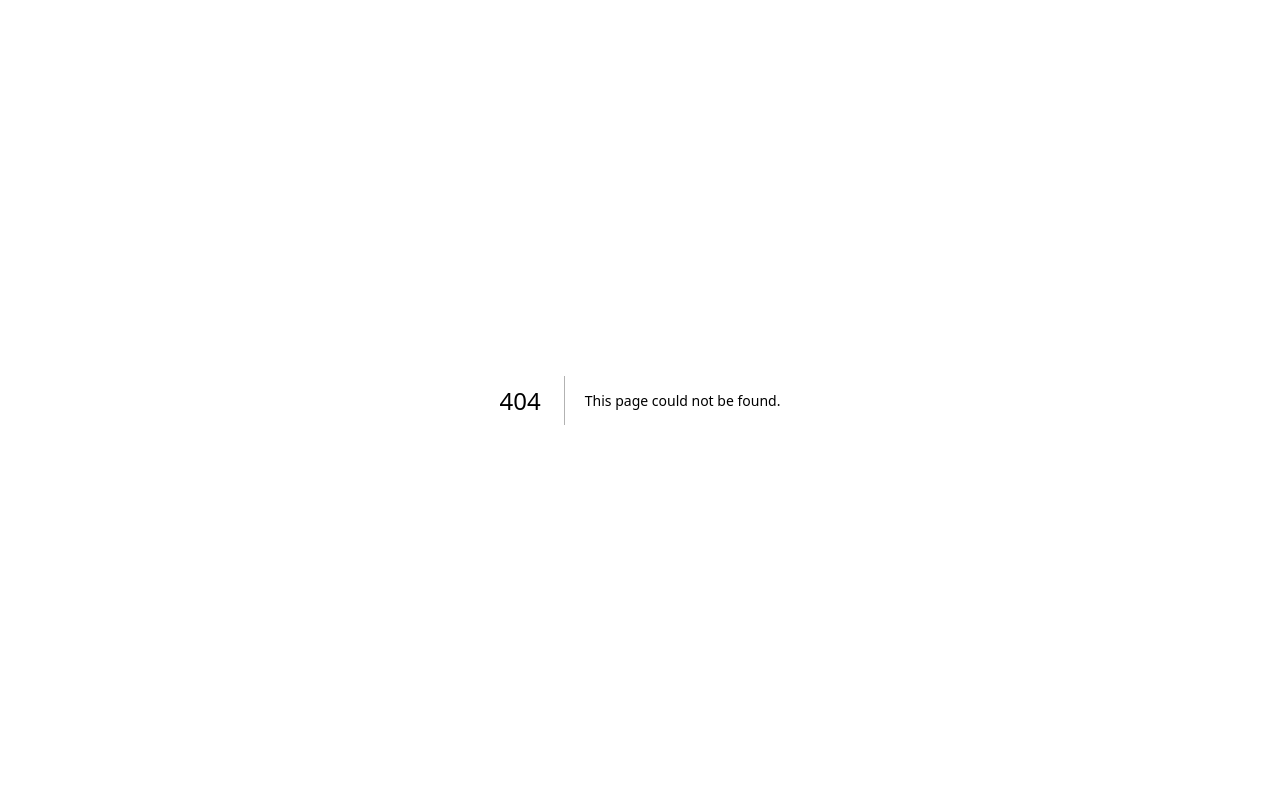
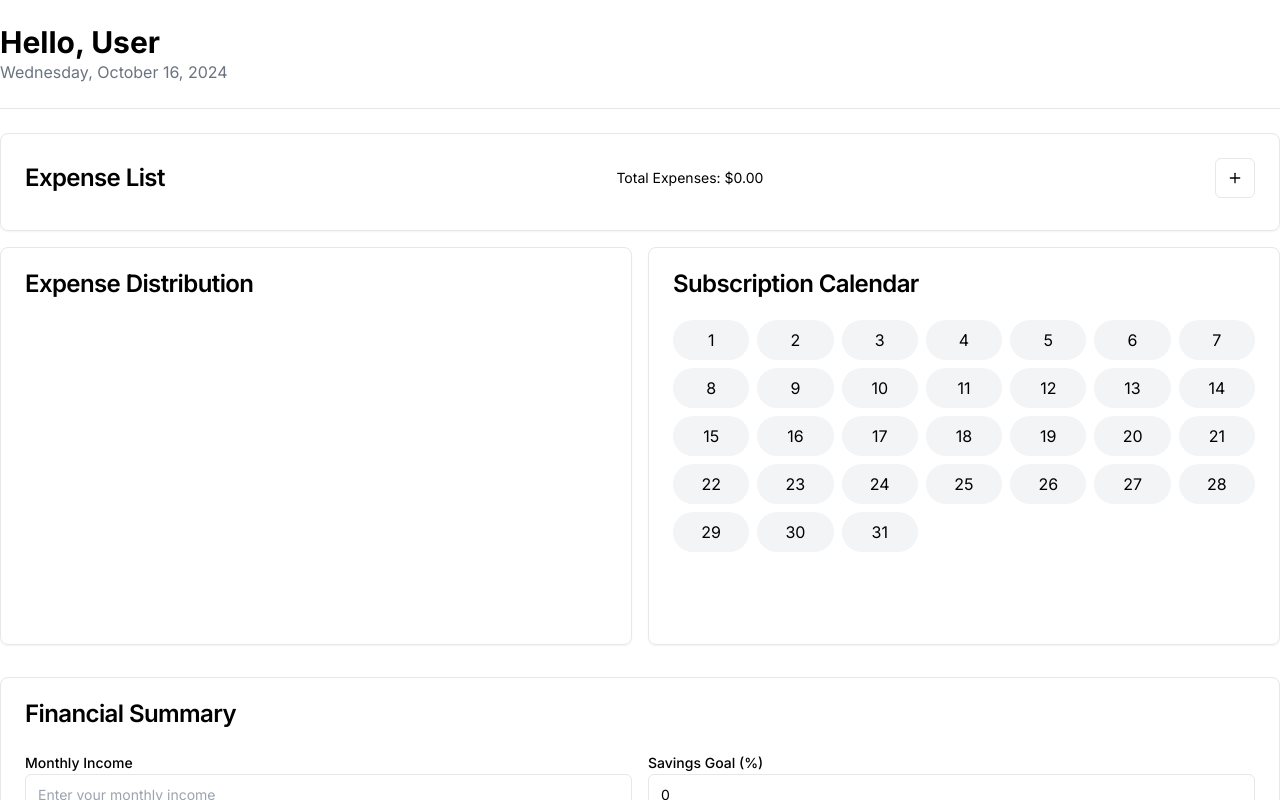
Before and after one commit to oelnajmi/expense-tracker, a Next.js app: page /dashboard in a window 1280 px wide. Before the commit this address had no page. Shown: the top 800 px of the page. Built offline with nearby package versions, Linux system fonts and the light colour scheme.

Commit message:
update layout and add dashboard page

```diff
--- /dev/null
+++ b/app/dashboard/page.tsx
@@ -0,0 +1,5 @@
+import ExpenseDashboard from "@/components/ExpenseDashboard";
+
+export default function DashboardPage() {
+  return <ExpenseDashboard />;
+}
--- a/app/layout.tsx
+++ b/app/layout.tsx
@@ -1,22 +1,22 @@
-import './globals.css'
-import type { Metadata } from 'next'
-import { Inter } from 'next/font/google'
+import "./globals.css";
+import type { Metadata } from "next";
+import { Inter } from "next/font/google";
 
-const inter = Inter({ subsets: ['latin'] })
+const inter = Inter({ subsets: ["latin"] });
 
 export const metadata: Metadata = {
-  title: 'Expense Tracker',
-  description: 'Track your expenses and subscriptions',
-}
+  title: "Expense Tracker",
+  description: "Track your expenses and subscriptions",
+};
 
 export default function RootLayout({
   children,
 }: {
-  children: React.ReactNode
+  children: React.ReactNode;
 }) {
   return (
-    <html lang="en" className="dark">
+    <html lang="en">
       <body className={inter.className}>{children}</body>
     </html>
-  )
+  );
 }
--- a/components/AddExpenseDialog.tsx
+++ b/components/AddExpenseDialog.tsx
@@ -77,7 +77,7 @@ export default function AddExpenseDialog({
 
   return (
     <Dialog open={isOpen} onOpenChange={onClose}>
-      <DialogContent>
+      <DialogContent className="bg-white sm:max-w-[425px]">
         <DialogHeader>
           <DialogTitle>Add Expense</DialogTitle>
           <DialogDescription>
@@ -122,9 +122,13 @@ export default function AddExpenseDialog({
               <SelectTrigger className="col-span-3">
                 <SelectValue placeholder="Select expense type" />
               </SelectTrigger>
-              <SelectContent>
-                <SelectItem value="monthly">Monthly</SelectItem>
-                <SelectItem value="subscription">Subscription</SelectItem>
+              <SelectContent className="bg-white">
+                <SelectItem value="monthly" className="hover:bg-gray-100">
+                  Monthly
+                </SelectItem>
+                <SelectItem value="subscription" className="hover:bg-gray-100">
+                  Subscription
+                </SelectItem>
               </SelectContent>
             </Select>
           </div>
@@ -143,9 +147,13 @@ export default function AddExpenseDialog({
                   <SelectTrigger className="col-span-3">
                     <SelectValue placeholder="Select category" />
                   </SelectTrigger>
-                  <SelectContent>
+                  <SelectContent className="bg-white">
                     {categories.map((cat) => (
-                      <SelectItem key={cat} value={cat}>
+                      <SelectItem
+                        key={cat}
+                        value={cat}
+                        className="hover:bg-gray-100"
+                      >
                         {cat}
                       </SelectItem>
                     ))}
@@ -183,9 +191,13 @@ export default function AddExpenseDialog({
                 <SelectTrigger className="col-span-3">
                   <SelectValue placeholder="Select day" />
                 </SelectTrigger>
-                <SelectContent>
+                <SelectContent className="bg-white">
                   {Array.from({ length: 31 }, (_, i) => i + 1).map((day) => (
-                    <SelectItem key={day} value={day.toString()}>
+                    <SelectItem
+                      key={day}
+                      value={day.toString()}
+                      className="hover:bg-gray-100"
+                    >
                       {day}
                     </SelectItem>
                   ))}
--- a/components/ExpenseDashboard.tsx
+++ b/components/ExpenseDashboard.tsx
@@ -15,12 +15,12 @@ import {
   Card,
   CardContent,
   CardDescription,
-  CardFooter,
   CardHeader,
   CardTitle,
 } from "@/components/ui/card";
 import { Button } from "@/components/ui/button";
 import { PlusIcon } from "lucide-react";
+import { Separator } from "@/components/ui/separator";
 
 export default function ExpenseDashboard() {
   const [expenses, setExpenses] = useState<Expense[]>([]);
@@ -66,12 +66,11 @@ export default function ExpenseDashboard() {
   }, [expenses]);
 
   return (
-    <div className="bg-background text-foreground min-h-screen">
-      <div className="container mx-auto p-4">
-        {/* <h1 className="text-2xl font-bold mb-4">Expense Dashboard</h1> */}
-        <header className="p-6">
+    <div className="min-h-screen bg-white">
+      <div className="container mx-auto">
+        <header className="py-6">
           <h1 className="text-3xl font-bold">Hello, User</h1>
-          <p className="text-gray-400">
+          <p className="text-gray-500">
             {new Date().toLocaleDateString("en-US", {
               weekday: "long",
               year: "numeric",
@@ -80,8 +79,9 @@ export default function ExpenseDashboard() {
             })}
           </p>
         </header>
+        <Separator className="mb-6 bg-gray-200" />
         <div className="grid gap-4">
-          <Card className="border-none">
+          <Card>
             <CardHeader className="flex flex-row items-center justify-between space-y-0 pb-2">
               <CardTitle>Expense List</CardTitle>
               <CardDescription>
@@ -105,7 +105,7 @@ export default function ExpenseDashboard() {
           </Card>
           <div className="grid grid-cols-1 md:grid-cols-2 gap-4">
             <ExpenseDistribution pieChartData={pieChartData} />
-            <Card className="border-none">
+            <Card>
               <CardHeader>
                 <CardTitle>Subscription Calendar</CardTitle>
               </CardHeader>
--- a/components/ExpenseDistribution.tsx
+++ b/components/ExpenseDistribution.tsx
@@ -3,20 +3,15 @@
 import React from "react";
 import { PieChart, Pie, Cell, ResponsiveContainer, Legend } from "recharts";
 import { Card, CardContent, CardHeader, CardTitle } from "@/components/ui/card";
-import {
-  ChartContainer,
-  ChartTooltip,
-  ChartTooltipContent,
-} from "@/components/ui/chart";
 
 const COLORS = [
-  "hsl(var(--chart-1))",
-  "hsl(var(--chart-2))",
-  "hsl(var(--chart-3))",
-  "hsl(var(--chart-4))",
-  "hsl(var(--chart-5))",
-  "hsl(var(--chart-6))",
-  "hsl(var(--chart-7))",
+  "#FF6384",
+  "#36A2EB",
+  "#FFCE56",
+  "#4BC0C0",
+  "#9966FF",
+  "#FF9F40",
+  "#FF6384",
 ];
 
 interface ExpenseDistributionProps {
@@ -27,28 +22,12 @@ export default function ExpenseDistribution({
   pieChartData,
 }: ExpenseDistributionProps) {
   return (
-    <Card className="border-none">
+    <Card>
       <CardHeader>
         <CardTitle>Expense Distribution</CardTitle>
       </CardHeader>
       <CardContent>
-        <ChartContainer
-          config={Object.fromEntries(
-            [
-              "Food",
-              "Transportation",
-              "Housing",
-              "Utilities",
-              "Entertainment",
-              "Subscription",
-              "Other",
-            ].map((category, index) => [
-              category,
-              { label: category, color: COLORS[index] },
-            ])
-          )}
-          className="h-[300px]"
-        >
+        <div className="h-[300px]">
           <ResponsiveContainer width="100%" height="100%">
             <PieChart>
               <Pie
@@ -68,10 +47,9 @@ export default function ExpenseDistribution({
                 ))}
               </Pie>
               <Legend />
-              <ChartTooltip content={<ChartTooltipContent />} />
             </PieChart>
           </ResponsiveContainer>
-        </ChartContainer>
+        </div>
       </CardContent>
     </Card>
   );
--- a/components/FinancialSummary.tsx
+++ b/components/FinancialSummary.tsx
@@ -42,7 +42,7 @@ export default function FinancialSummary({
   }, [monthlyIncome, savingsPercentage, totalExpenses]);
 
   return (
-    <Card className="mt-4 border-none">
+    <Card className="mt-4">
       <CardHeader>
         <CardTitle>Financial Summary</CardTitle>
       </CardHeader>
--- a/components/SimplifiedCalendar.tsx
+++ b/components/SimplifiedCalendar.tsx
@@ -1,31 +1,37 @@
-"use client"
+"use client";
 
-import React from 'react'
-import { Expense } from '@/types/expense'
+import React from "react";
+import { Expense } from "@/types/expense";
 
 interface SimplifiedCalendarProps {
-  expenses: Expense[]
+  expenses: Expense[];
 }
 
-export default function SimplifiedCalendar({ expenses }: SimplifiedCalendarProps) {
-  const days = Array.from({ length: 31 }, (_, i) => i + 1)
+export default function SimplifiedCalendar({
+  expenses,
+}: SimplifiedCalendarProps) {
+  const days = Array.from({ length: 31 }, (_, i) => i + 1);
 
   return (
     <div className="grid grid-cols-7 gap-2">
       {days.map((day) => {
-        const subscriptions = expenses.filter(e => e.type === "subscription" && e.subscriptionDay === day)
+        const subscriptions = expenses.filter(
+          (e) => e.type === "subscription" && e.subscriptionDay === day
+        );
 
         return (
           <div
             key={day}
             className={`relative flex items-center justify-center h-10 rounded-full ${
-              subscriptions.length > 0 ? 'bg-primary text-primary-foreground' : 'bg-secondary hover:bg-secondary/80'
+              subscriptions.length > 0
+                ? "bg-blue-500 text-white"
+                : "bg-gray-100 hover:bg-gray-200"
             } group`}
           >
             {day}
             {subscriptions.length > 0 && (
-              <div className="absolute z-10 hidden group-hover:block bg-popover border rounded-md p-2 shadow-lg -mt-2 left-full ml-2">
-                {subscriptions.map(sub => (
+              <div className="absolute z-10 hidden group-hover:block bg-white border rounded-md p-2 shadow-lg -mt-2 left-full ml-2">
+                {subscriptions.map((sub) => (
                   <div key={sub.id} className="text-sm">
                     {sub.name}: ${sub.amount.toFixed(2)}
                   </div>
@@ -33,8 +39,8 @@ export default function SimplifiedCalendar({ expenses }: SimplifiedCalendarProps
               </div>
             )}
           </div>
-        )
+        );
       })}
     </div>
-  )
+  );
 }
--- a/tailwind.config.ts
+++ b/tailwind.config.ts
@@ -1,89 +1,13 @@
 import type { Config } from "tailwindcss";
 
 const config: Config = {
-  darkMode: ["class"],
   content: [
     "./pages/**/*.{js,ts,jsx,tsx,mdx}",
     "./components/**/*.{js,ts,jsx,tsx,mdx}",
     "./app/**/*.{js,ts,jsx,tsx,mdx}",
   ],
   theme: {
-    extend: {
-      backgroundImage: {
-        "gradient-radial": "radial-gradient(var(--tw-gradient-stops))",
-        "gradient-conic":
-          "conic-gradient(from 180deg at 50% 50%, var(--tw-gradient-stops))",
-      },
-      // borderRadius: {
-      //   lg: "var(--radius)",
-      //   md: "calc(var(--radius) - 2px)",
-      //   sm: "calc(var(--radius) - 4px)",
-      // },
-      colors: {
-        background: "hsl(var(--background))",
-        foreground: "hsl(var(--foreground))",
-        card: {
-          DEFAULT: "hsl(var(--card))",
-          foreground: "hsl(var(--card-foreground))",
-        },
-        popover: {
-          DEFAULT: "hsl(var(--popover))",
-          foreground: "hsl(var(--popover-foreground))",
-        },
-        primary: {
-          DEFAULT: "hsl(var(--primary))",
-          foreground: "hsl(var(--primary-foreground))",
-        },
-        secondary: {
-          DEFAULT: "hsl(var(--secondary))",
-          foreground: "hsl(var(--secondary-foreground))",
-        },
-        muted: {
-          DEFAULT: "hsl(var(--muted))",
-          foreground: "hsl(var(--muted-foreground))",
-        },
-        accent: {
-          DEFAULT: "hsl(var(--accent))",
-          foreground: "hsl(var(--accent-foreground))",
-        },
-        destructive: {
-          DEFAULT: "hsl(var(--destructive))",
-          foreground: "hsl(var(--destructive-foreground))",
-        },
-        // border: "hsl(var(--border))",
-        input: "hsl(var(--input))",
-        ring: "hsl(var(--ring))",
-        chart: {
-          "1": "hsl(var(--chart-1))",
-          "2": "hsl(var(--chart-2))",
-          "3": "hsl(var(--chart-3))",
-          "4": "hsl(var(--chart-4))",
-          "5": "hsl(var(--chart-5))",
-        },
-      },
-      keyframes: {
-        "accordion-down": {
-          from: {
-            height: "0",
-          },
-          to: {
-            height: "var(--radix-accordion-content-height)",
-          },
-        },
-        "accordion-up": {
-          from: {
-            height: "var(--radix-accordion-content-height)",
-          },
-          to: {
-            height: "0",
-          },
-        },
-      },
-      animation: {
-        "accordion-down": "accordion-down 0.2s ease-out",
-        "accordion-up": "accordion-up 0.2s ease-out",
-      },
-    },
+    extend: {},
   },
   plugins: [require("tailwindcss-animate")],
 };
```
Also changed, not shown: app/globals.css (+0 -35 lines), app/page.tsx (+51 -5 lines), components/ExpenseList.tsx (+79 -42 lines).
